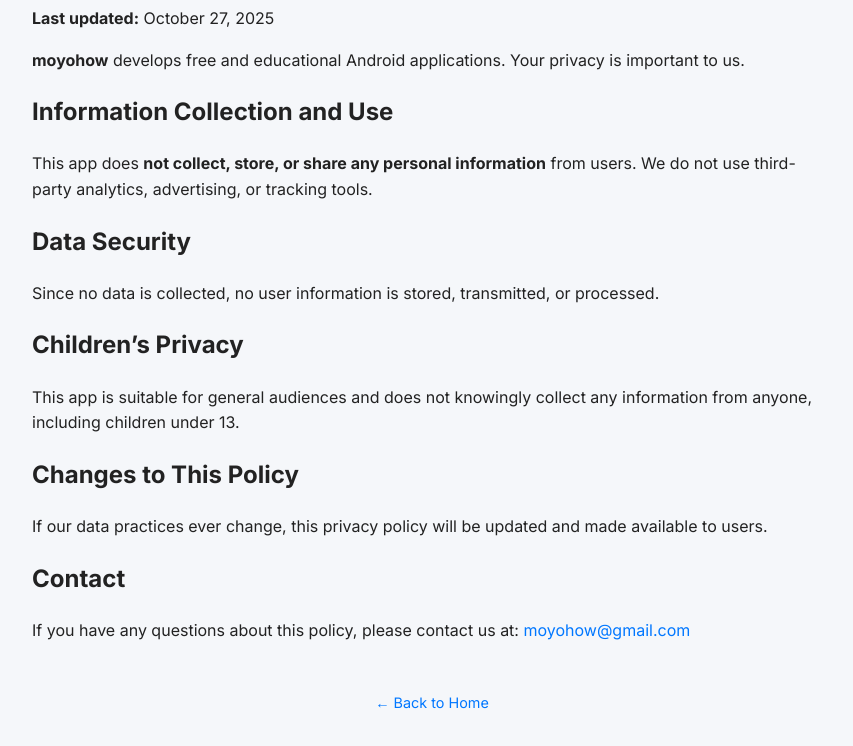
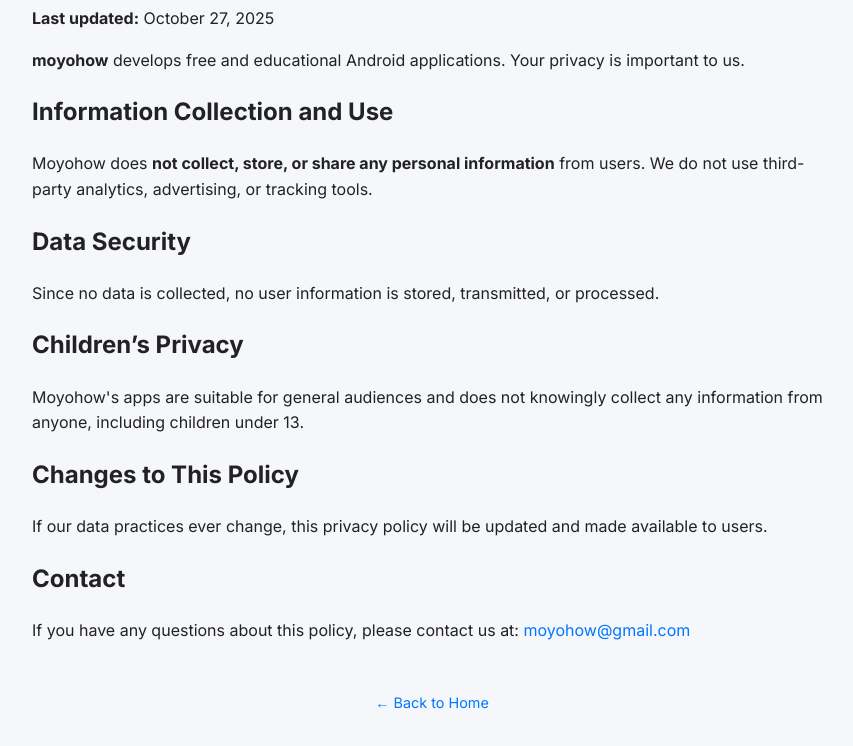
Before and after one commit to moyohow/moyohow.github.io, a plain HTML site: page privacy.html in a window 1280 px wide. Shown: the part 120-866 px from the top of the page, without its empty margins (208-1061 px from the left). Drawn offline with Linux system fonts and the light colour scheme.

Commit message:
Update privacy.html

```diff
--- a/privacy.html
+++ b/privacy.html
@@ -46,13 +46,13 @@
   <p><strong>moyohow</strong> develops free and educational Android applications. Your privacy is important to us.</p>
 
   <h2>Information Collection and Use</h2>
-  <p>This app does <strong>not collect, store, or share any personal information</strong> from users. We do not use third-party analytics, advertising, or tracking tools.</p>
+  <p>Moyohow does <strong>not collect, store, or share any personal information</strong> from users. We do not use third-party analytics, advertising, or tracking tools.</p>
 
   <h2>Data Security</h2>
   <p>Since no data is collected, no user information is stored, transmitted, or processed.</p>
 
   <h2>Children’s Privacy</h2>
-  <p>This app is suitable for general audiences and does not knowingly collect any information from anyone, including children under 13.</p>
+  <p>Moyohow's apps are suitable for general audiences and does not knowingly collect any information from anyone, including children under 13.</p>
 
   <h2>Changes to This Policy</h2>
   <p>If our data practices ever change, this privacy policy will be updated and made available to users.</p>
```
